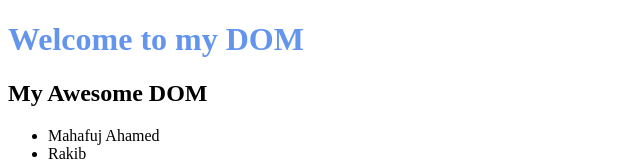
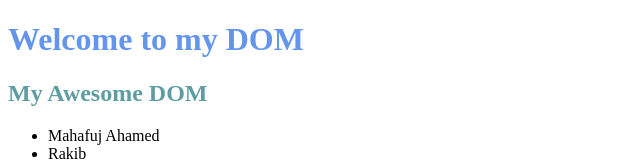
Before and after one commit to mahafujahamed/tour-of-DOM, a plain HTML site: page index.html in a window 1280 px wide. Shown: the top 167 px of the page, without its empty margins (0-640 px from the left). Drawn offline with Linux system fonts and the light colour scheme.

Commit message:
update color

```diff
--- a/styles/style.css
+++ b/styles/style.css
@@ -4,3 +4,7 @@ h1{
 #Name-title {
     color: aqua;
 }
+
+h2 {
+    color: cadetblue;
+}
```
